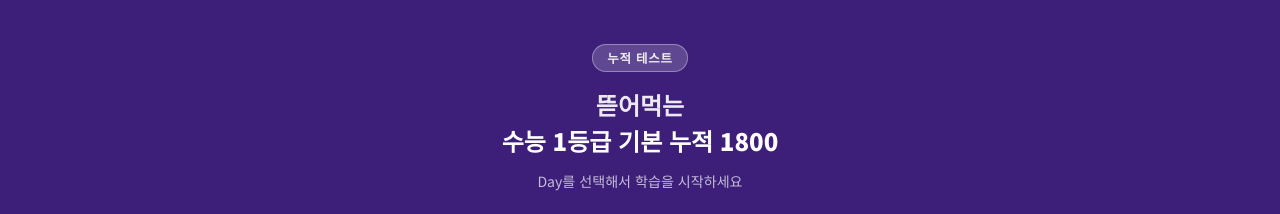
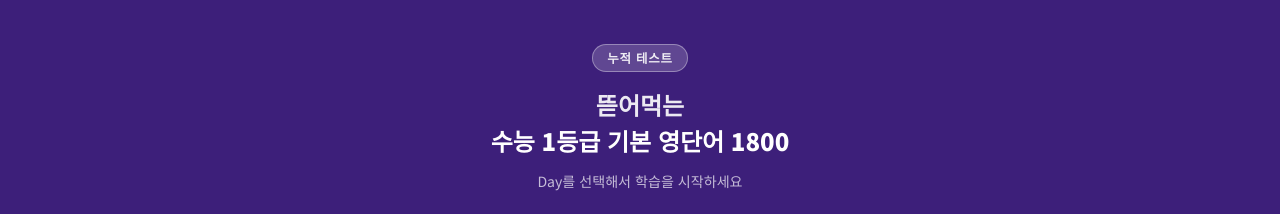
Before and after one commit to ENCHOOL-HW/CAST-Spiral-Review-vocab-1800, a plain HTML site: page index.html in a window 1280 px wide. Shown: the top 214 px of the page. Drawn offline with Linux system fonts and the light colour scheme.

Commit message:
Add files via upload

```diff
--- a/index.html
+++ b/index.html
@@ -513,7 +513,7 @@ html, body { height: 100%; background: var(--purple-bg); color: var(--text); fon
   <div class="home-header">
     <div class="home-header-badge">누적 테스트</div>
     <div class="home-header-title">뜯어먹는</div>
-    <div class="home-header-sub">수능 1등급 기본 누적 1800</div>
+    <div class="home-header-sub">수능 1등급 기본 영단어 1800</div>
     <div class="home-header-desc">Day를 선택해서 학습을 시작하세요</div>
   </div>
   <div class="section-title">DAY 선택</div>
```
